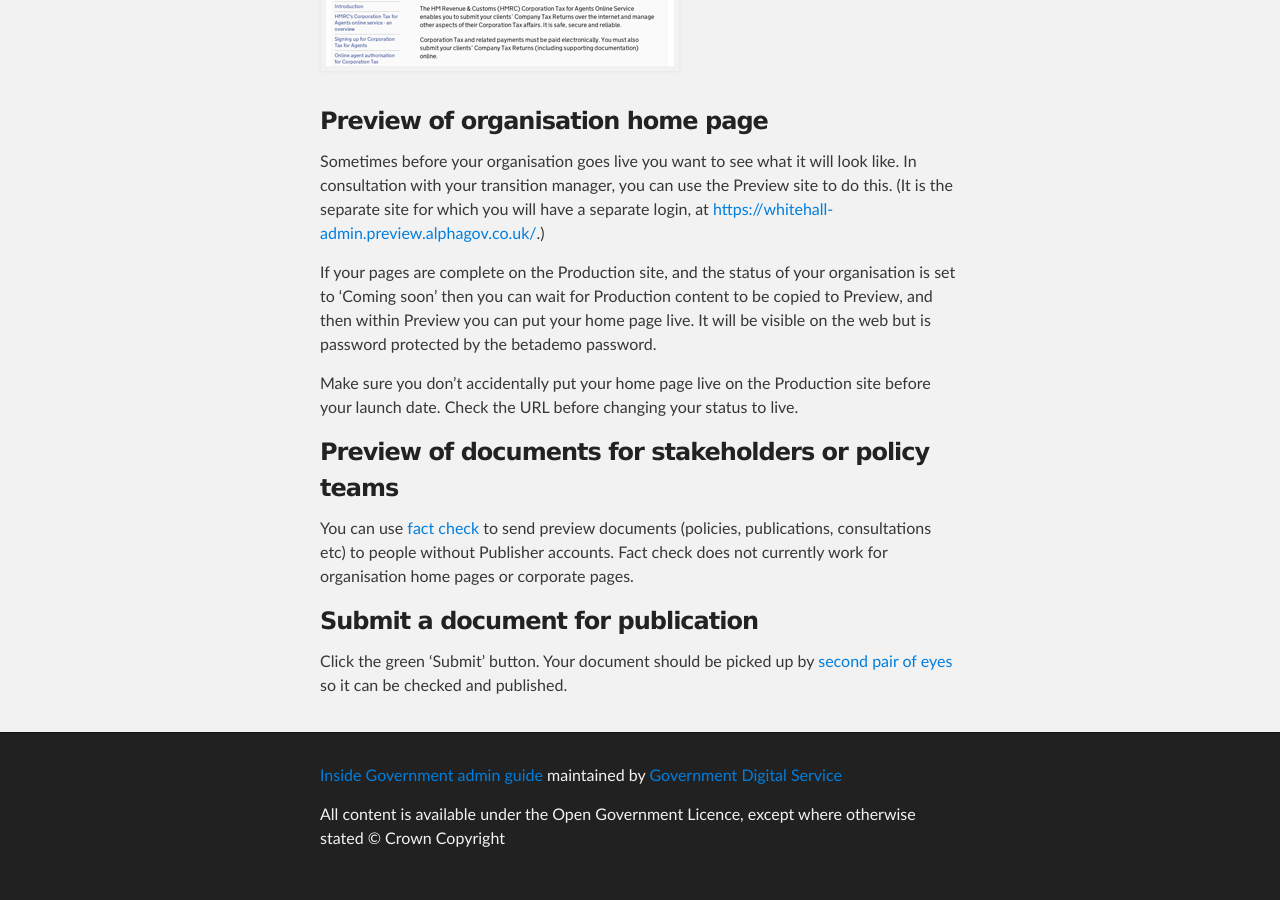
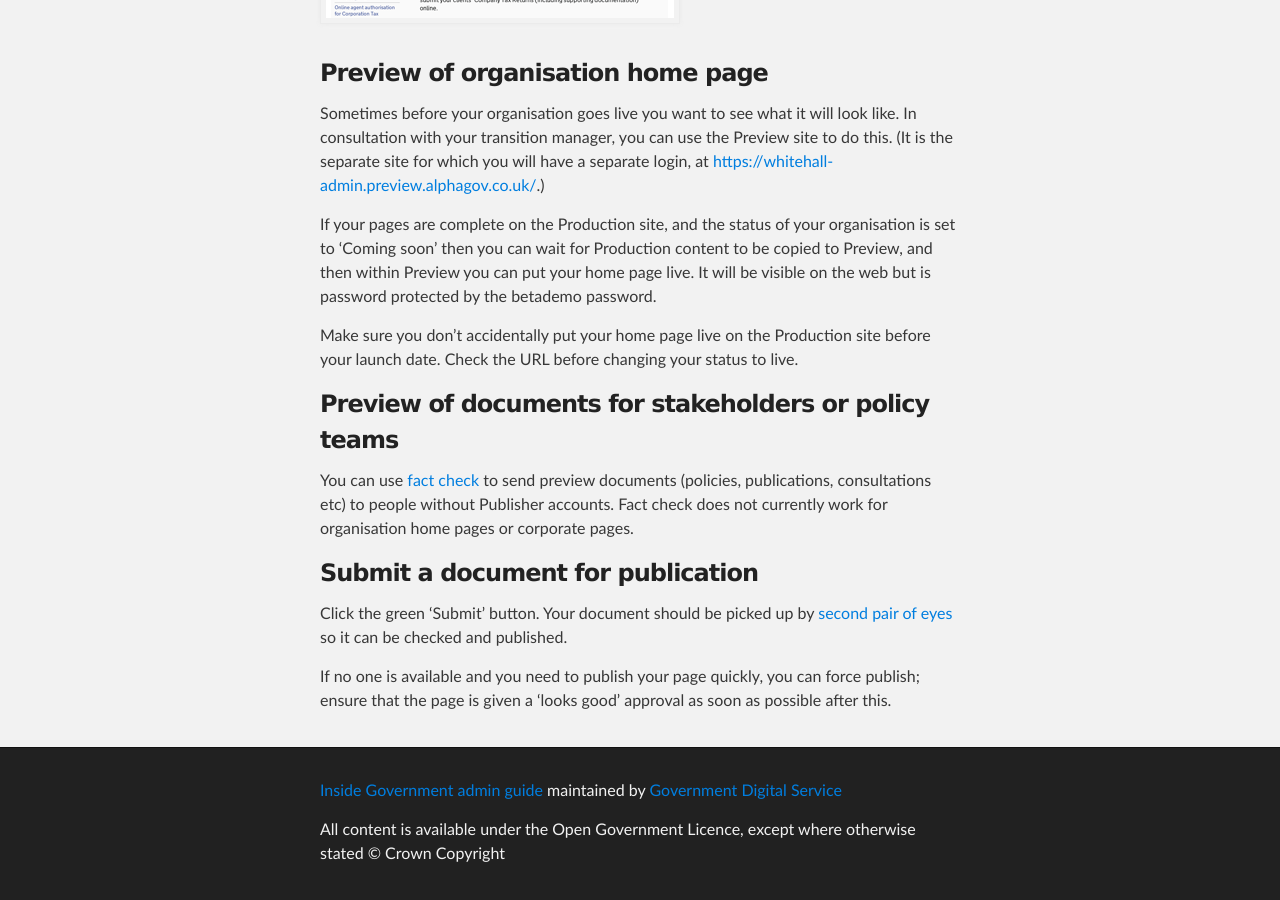
Before and after one commit to alphagov/inside-government-admin-guide, a Jekyll site: the page built from creating-documents/preview-your-work.md, in a window 1280 px wide and 900 px high, scrolled down 1712 px. Built offline with Jekyll 4.4.1, drawn with Linux system fonts in a browser that asks for light colours; some of the changed text lies outside the part shown.

Commit message:
Update preview-your-work.md

```diff
--- a/creating-documents/preview-your-work.md
+++ b/creating-documents/preview-your-work.md
@@ -1,9 +1,9 @@
 ---
 layout: default
-title: How to publish content / Preview your work
+title: How to publish content / Preview, submit and publish
 ---
 
-## Preview your work and submit for publication
+## Preview, submit and publish
 
 You can preview the body copy of your document in several ways.
 
@@ -42,3 +42,5 @@
 ### Submit a document for publication
 
 Click the green 'Submit' button. Your document should be picked up by [second pair of eyes](http://alphagov.github.io/inside-government-admin-guide/workflow-content/second-pair-of-eyes.html) so it can be checked and published.
+
+If no one is available and you need to publish your page quickly, you can force publish; ensure that the page is given a 'looks good' approval as soon as possible after this.
```
